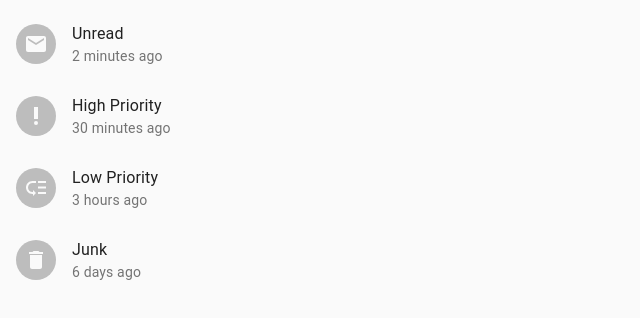
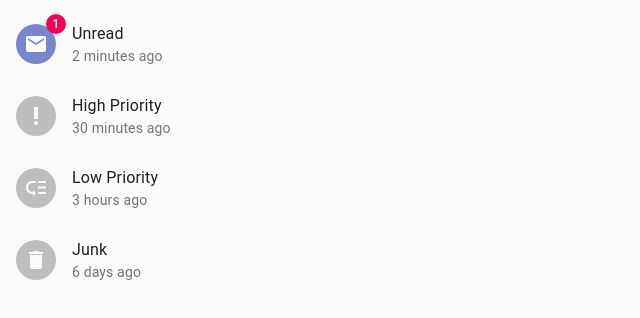
Before and after one commit to eliseuvideira/react-material-ui-cookbook, a React app: page / in a window 1280 px wide. Shown: the top 318 px of the page, without its empty margins (0-640 px from the left). Built offline with nearby package versions, Linux system fonts and the light colour scheme.

Commit message:
Showcase an badge together with avatar

```diff
--- a/src/components/Page.tsx
+++ b/src/components/Page.tsx
@@ -8,6 +8,8 @@ import {
   List,
   ListItemIcon,
   Avatar,
+  Badge,
+  Container,
 } from '@material-ui/core';
 import CheckCircleOutlineIcon from '@material-ui/icons/CheckCircleOutline';
 import PropTypes from 'prop-types';
@@ -15,10 +17,14 @@ import MarkunreadIcon from '@material-ui/icons/Markunread';
 import PriorityHighIcon from '@material-ui/icons/PriorityHigh';
 import LowPriorityIcon from '@material-ui/icons/LowPriority';
 import DeleteIcon from '@material-ui/icons/Delete';
+import clsx from 'clsx';
 
-const useStyles = makeStyles(() => ({
+const useStyles = makeStyles((theme) => ({
   root: {
     flexGrow: 1,
+  },
+  activeAvatar: {
+    backgroundColor: theme.palette.primary[theme.palette.type],
   },
 }));
 
@@ -61,15 +67,25 @@ const Page = () => {
   return (
     <div className={classes.root}>
       <CssBaseline />
-      <Grid container spacing={4}>
-        <Grid item xs={6}>
+      <Container maxWidth="lg" disableGutters>
+        <Grid container>
+          <Grid item xs={12}>
             <List>
-            {items.map(({ Icon, name, updated }, index) => (
+              {items.map(({ Icon, name, updated, notifications }, index) => (
                 <ListItem key={index} button>
                   <ListItemIcon>
-                  <Avatar>
+                    <Badge
+                      color={notifications ? 'secondary' : undefined}
+                      badgeContent={notifications}
+                    >
+                      <Avatar
+                        className={clsx({
+                          [classes.activeAvatar]: notifications,
+                        })}
+                      >
                         <Icon />
                       </Avatar>
+                    </Badge>
                   </ListItemIcon>
                   <ListItemText primary={name} secondary={updated} />
                 </ListItem>
@@ -77,6 +93,7 @@ const Page = () => {
             </List>
           </Grid>
         </Grid>
+      </Container>
     </div>
   );
 };
```
Lines whose indentation alone changed are shown as unchanged.
